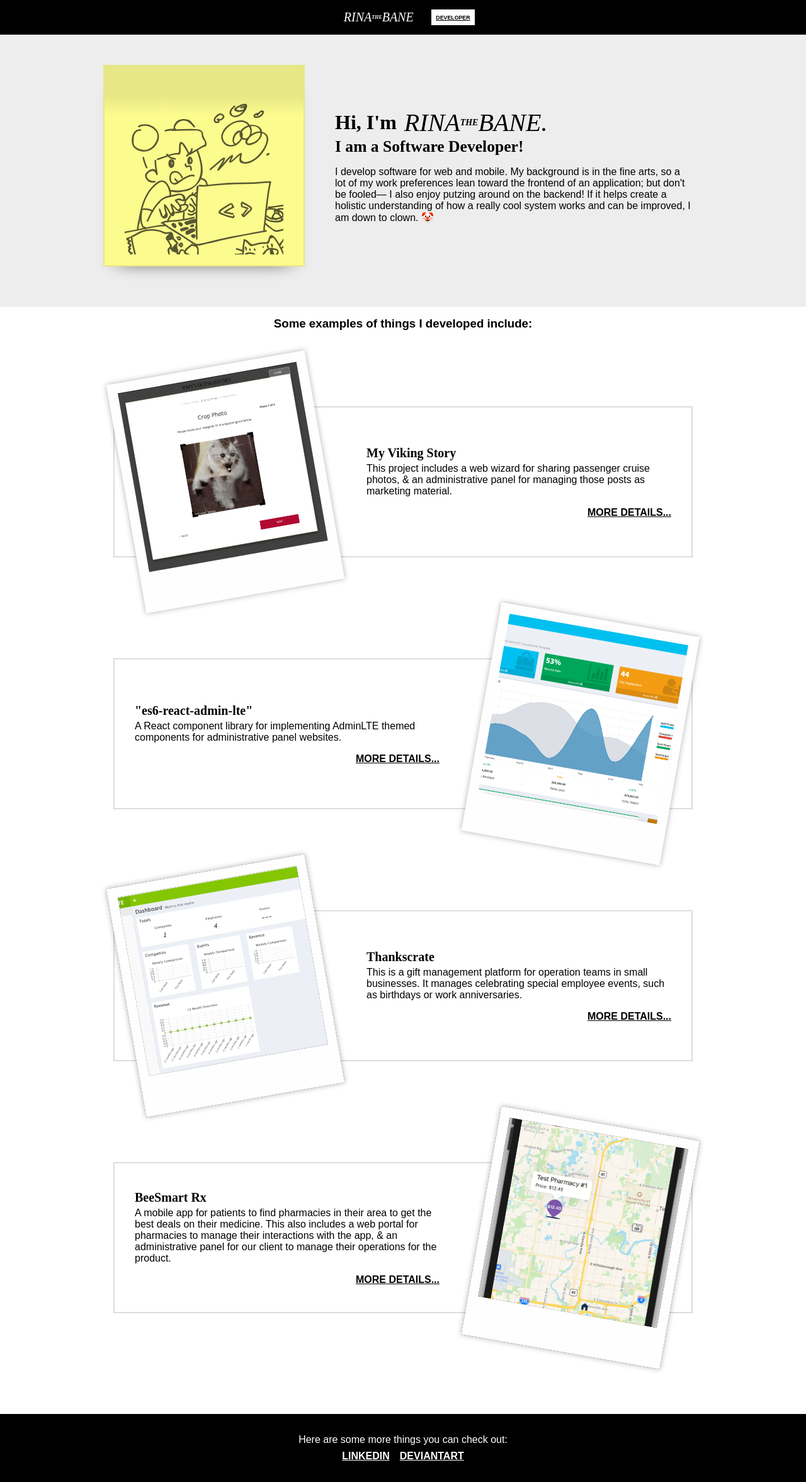
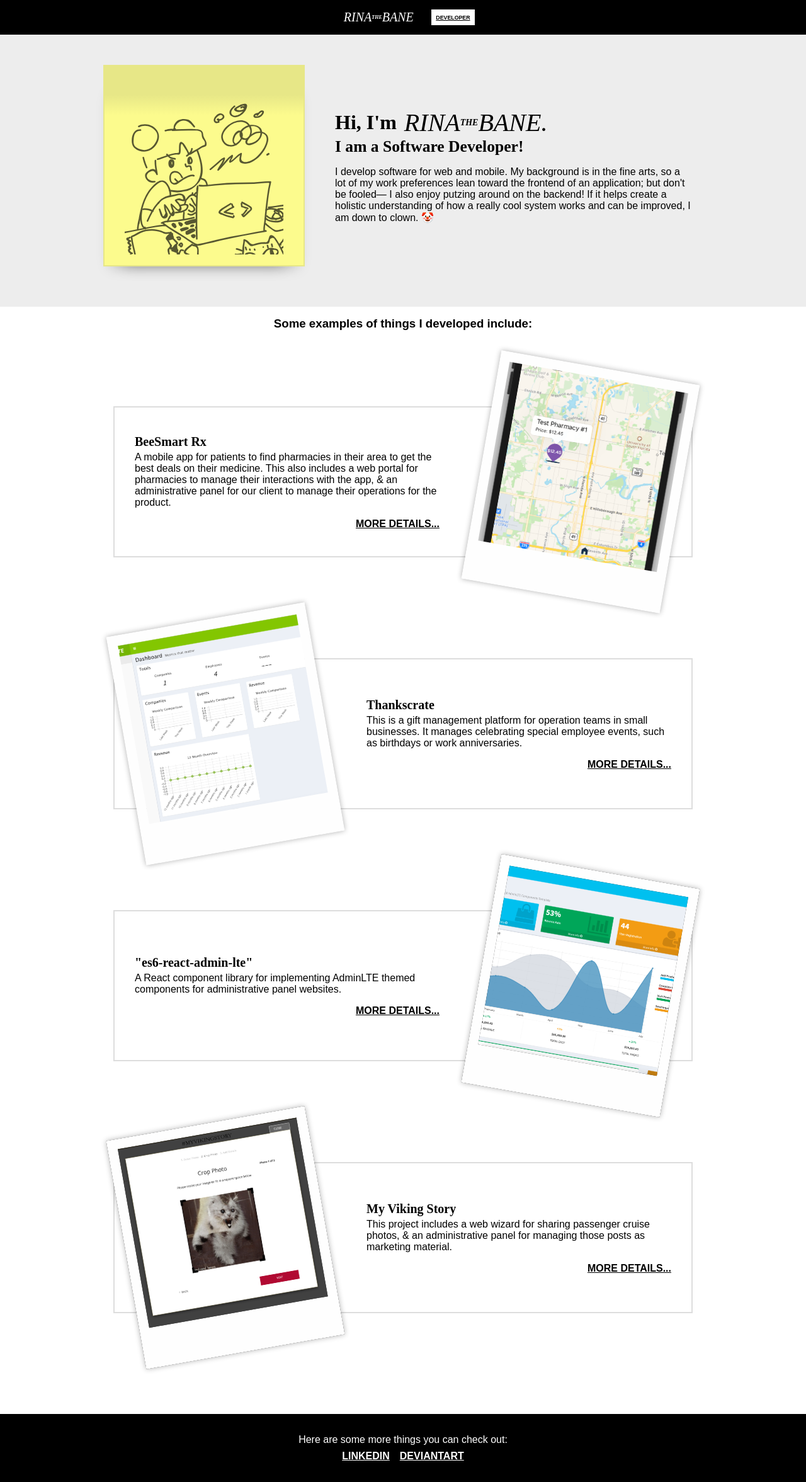
Before and after one commit to Trehalose/trehalose.github.io, a Jekyll site: the page built from _folios/developer.md, in a window 1280 px wide. Shown: the whole page at 63% size. Built offline with Jekyll 4.4.1, drawn with Linux system fonts in a browser that asks for light colours; some web fonts are replaced.

Commit message:
Update style.css

```diff
--- a/assets/css/style.css
+++ b/assets/css/style.css
@@ -721,7 +721,7 @@ a:disabled>.postit::after {
 	flex: 1;
 	list-style: none;
 	display: flex;
-	flex-flow: column nowrap;
+	flex-flow: column-reverse nowrap;
 	justify-content: flex-start;
 	align-items: center;
 	width: 100%;
```
